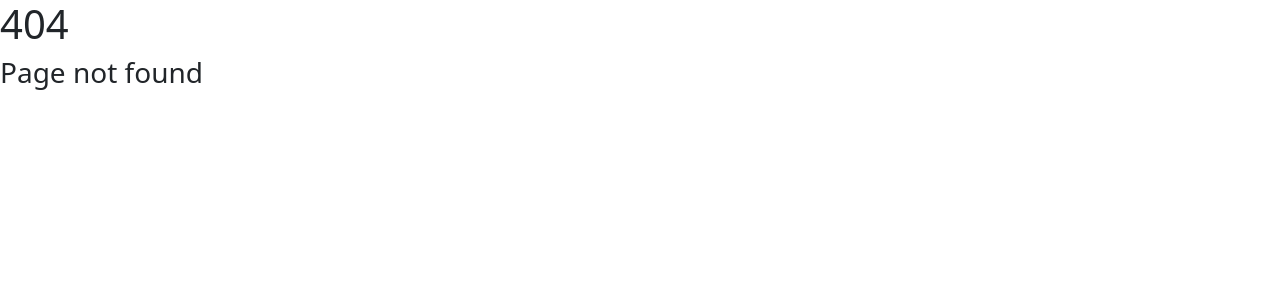
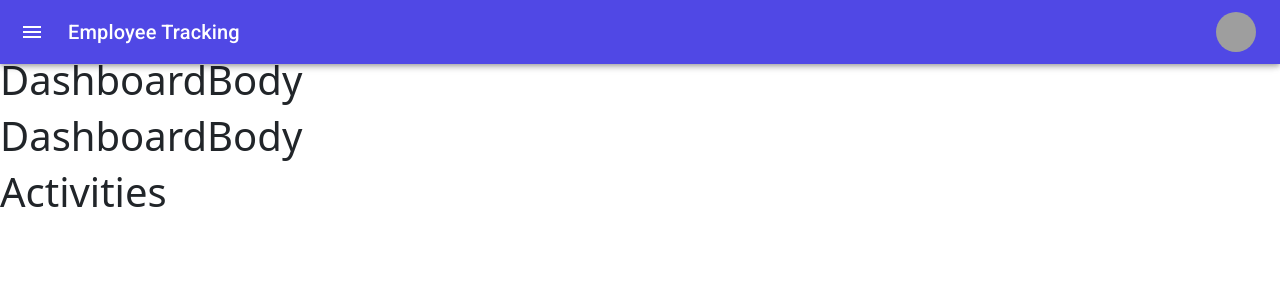
Before and after one commit to hanzala-nickelfox/employees-tracking, a React (Create React App) app: page /activities in a window 1280 px wide. Before the commit this address had no page. Shown: the top 300 px of the page. Built offline with nearby package versions, Linux system fonts and the light colour scheme; grey boxes are pictures that could not be loaded.

Commit message:
(feature/neeraj-user-activities): dashboard routes

```diff
--- /dev/null
+++ b/src/pages/private/Activities/Activities.js
@@ -0,0 +1,7 @@
+import React from "react";
+
+function Activities() {
+  return <h1>Activities</h1>;
+}
+
+export default Activities;
--- a/src/pages/private/dashboard/menuList.js
+++ b/src/pages/private/dashboard/ChildComponents/MenuList.js
@@ -8,28 +8,34 @@ import Activities from "@mui/icons-material/Rowing";
 import Settings from "@mui/icons-material/Settings";
 import Logout from "@mui/icons-material/Logout";
 import Notifications from "@mui/icons-material/Notifications";
+import { NavLink } from "react-router-dom";
 
-function menuList() {
+function MenuList() {
   const menuList = [
     {
       itemName: "Home",
-      icon: <Home />
+      icon: <Home />,
+      ItemLink: "/dashboard"
     },
     {
       itemName: "Activities",
-      icon: <Activities />
+      icon: <Activities />,
+      ItemLink: "/activities"
     },
     {
       itemName: "Notifications",
-      icon: <Notifications />
+      icon: <Notifications />,
+      ItemLink: "/notifications"
     },
     {
       itemName: "Settings",
-      icon: <Settings />
+      icon: <Settings />,
+      ItemLink: "/settings"
     },
     {
       itemName: "Logout",
-      icon: <Logout />
+      icon: <Logout />,
+      ItemLink: "/logout"
     }
   ];
 
@@ -37,7 +43,7 @@ function menuList() {
     <>
       <List>
         {menuList.map((menuList, idx) => (
-          <ListItem button key={idx}>
+          <ListItem component={NavLink} to={menuList.ItemLink} button key={idx}>
             <ListItemIcon>{menuList.icon}</ListItemIcon>
             <ListItemText primary={menuList.itemName} />
           </ListItem>
@@ -47,4 +53,4 @@ function menuList() {
   );
 }
 
-export default menuList;
+export default MenuList;
--- a/src/pages/private/dashboard/Dashboard.js
+++ b/src/pages/private/dashboard/Dashboard.js
@@ -2,7 +2,7 @@ import * as React from "react";
 import { styled, useTheme } from "@mui/material/styles";
 import Drawer from "@mui/material/Drawer";
 import Box from "@mui/material/Box";
-import MenuList from "./menuList";
+import MenuList from "./ChildComponents/MenuList";
 import MuiAppBar from "@mui/material/AppBar";
 import Toolbar from "@mui/material/Toolbar";
 import Divider from "@mui/material/Divider";
@@ -16,6 +16,7 @@ import Tooltip from "@mui/material/Tooltip";
 import Menu from "@mui/material/Menu";
 import MenuItem from "@mui/material/MenuItem";
 import { useState } from "react";
+import DashboardBody from "./DashboardBody";
 
 const drawerWidth = 240;
 
@@ -27,7 +28,7 @@ const DrawerHeader = styled("div")(({ theme }) => ({
   padding: theme.spacing(0, 1),
   // necessary for content to be below app bar
   ...theme.mixins.toolbar,
-  justifyContent: "flex-end"
+  justifyContent: "space-between"
 }));
 
 const AppBar = styled(MuiAppBar, {
@@ -68,8 +69,8 @@ const Dashboard = () => {
     setOpen(false);
   };
 
-
   return (
+    <>
       <Box sx={{ display: "flex" }}>
         <AppBar position="fixed" open={open}>
           <Toolbar>
@@ -127,6 +128,9 @@ const Dashboard = () => {
           anchor="left"
           open={open}>
           <DrawerHeader>
+            <Typography variant="h6" noWrap component="div">
+              Home
+            </Typography>
             <IconButton onClick={handleDrawerClose}>
               {theme.direction === "ltr" ? (
                 <ChevronLeftIcon />
@@ -139,6 +143,8 @@ const Dashboard = () => {
           <MenuList />
         </Drawer>
       </Box>
+      <DashboardBody />
+    </>
   );
 };
 
--- /dev/null
+++ b/src/pages/private/dashboard/DashboardBody.js
@@ -0,0 +1,13 @@
+import React from "react";
+
+function DashboardBody() {
+  return (
+    <>
+      <h1>DashboardBody</h1>
+      <h1>DashboardBody</h1>
+      <h1>DashboardBody</h1>
+    </>
+  );
+}
+
+export default DashboardBody;
--- a/src/router/index.js
+++ b/src/router/index.js
@@ -1,23 +1,47 @@
-import React from "react";
+import React, { useState } from "react";
 import { BrowserRouter, Routes, Route } from "react-router-dom";
 import Error404 from "pages/Error404";
 import SignUp from "pages/public/signup";
 import Login from "pages/public/login";
-import Dashboard from "pages/private/dashboard/Dashboard.js";
+import Dashboard from "pages/private/dashboard/Dashboard";
+import Activities from "pages/private/Activities/Activities";
 import { Navigate } from "react-router";
 
 const Router = () => {
+  const [isLoggedIn] = useState(true);
+
   return (
     <BrowserRouter>
+      {isLoggedIn ? (
+        <>
+          <Dashboard />
+            <Routes>
+              <Route path="/activities" element={<Activities />} />
+            </Routes>
+        </>
+      ) : (
+        <>
           <Routes>
             {/* Link redirect to /signup */}
             <Route path="/" element={<Navigate to="/signup" replace />} />
             <Route path="/signup" element={<SignUp />} />
             <Route path="/login" element={<Login />} />
-        <Route path="/dashboard" element={<Dashboard />} />
             {/* 404 page route */}
             <Route path="*" element={<Error404 />} />
           </Routes>
+        </>
+      )}
+
+      {/* <Routes> */}
+      {/* Link redirect to /signup */}
+      {/* <Route path="/" element={<Navigate to="/signup" replace />} /> */}
+
+      {/* <Route path="/signup" element={<SignUp />} />
+        <Route path="/login" element={<Login />} /> */}
+
+      {/* 404 page route */}
+      {/* <Route path="*" element={<Error404 />} /> */}
+      {/* </Routes> */}
     </BrowserRouter>
   );
 };
```
Lines whose indentation alone changed are shown as unchanged.
